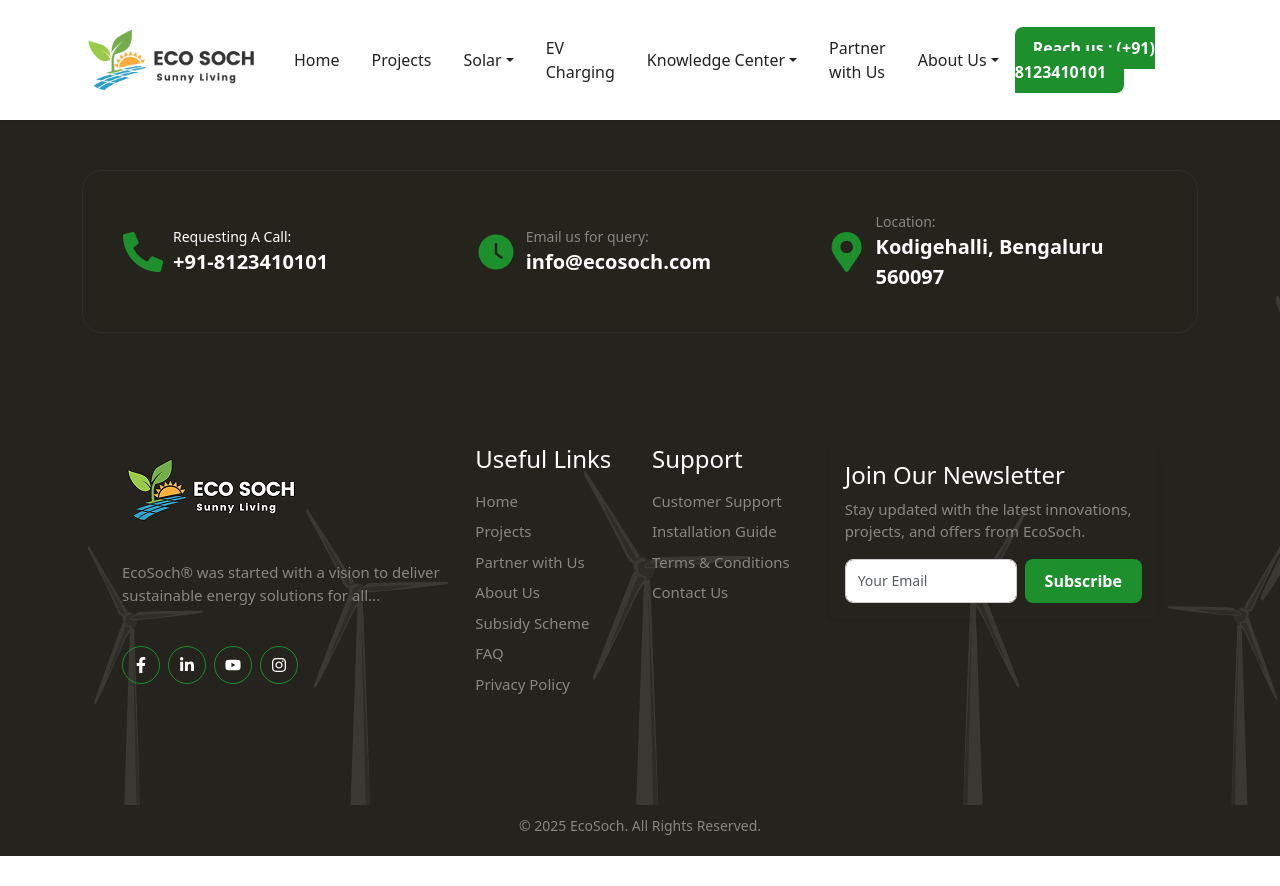
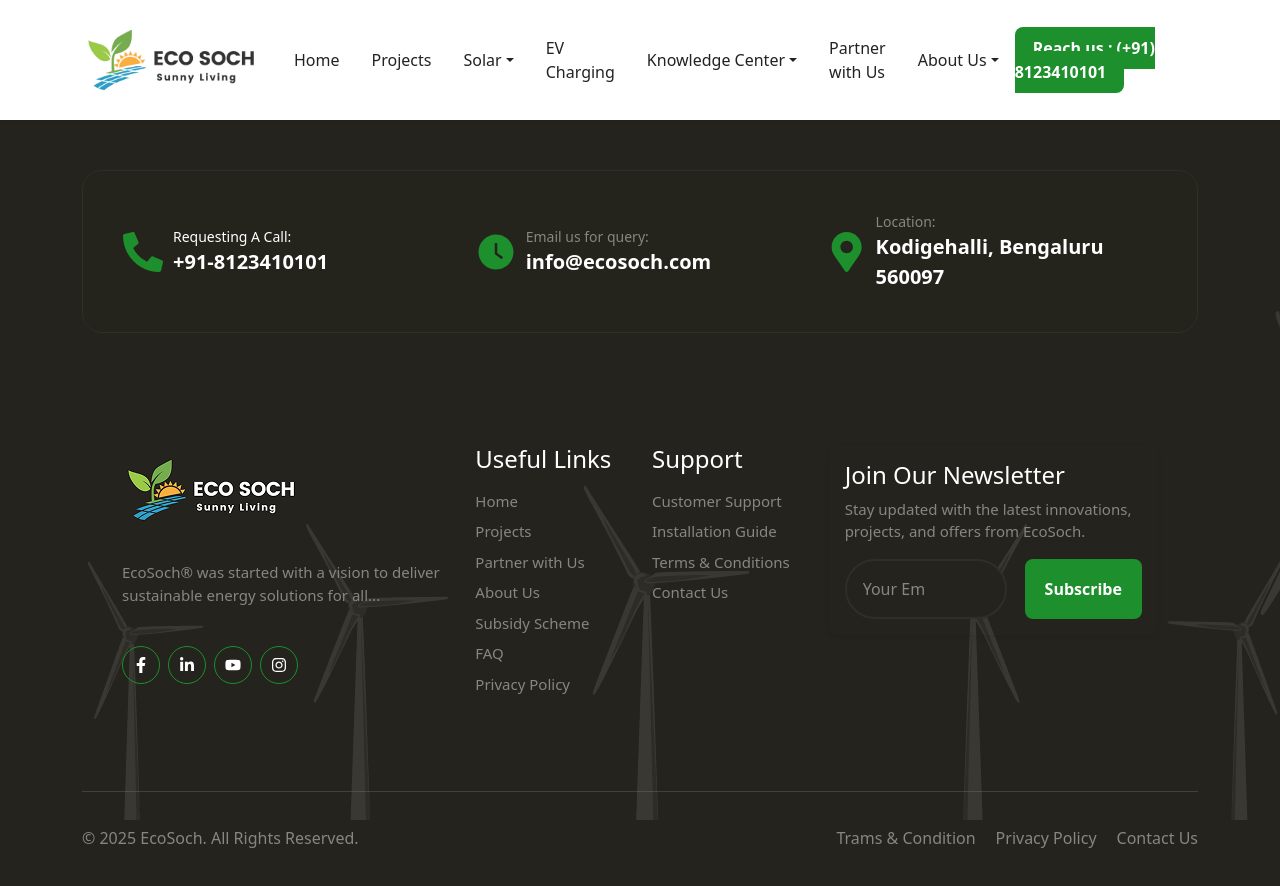
Before and after one commit to RWn-Girish/Solar-project, a React (Vite) app: page / in a window 1280 px wide. Before the commit the page ends 856 px from the top, so only its background shows below. Built offline with nearby package versions, Linux system fonts and the light colour scheme.

Commit message:
update footer

```diff
--- a/src/Components/Common_Comp/Footer/Footer.css
+++ b/src/Components/Common_Comp/Footer/Footer.css
@@ -2,11 +2,12 @@
   --primary-color: #1d8f2c;
   --secondary-color: #24231d;
   --paragraph-color: #878680;
+  --white-color : #ffffff;
 }
 
 .footer {
   background: var(--secondary-color);
-  color: #fff;
+  color : var(--white-color);
   padding: 40px 0 20px 0;
 }
 
@@ -29,7 +30,7 @@
 }
 
 .footer .footer-title {
-  color: #fff;
+  color : var(--white-color);
   font-weight: 700;
 }
 
@@ -54,7 +55,7 @@
 
 .footer-social-icons {
   border: 1px solid #1D8F2C;
-  color: #fff;
+  color : var(--white-color);
   cursor: pointer;
   padding: 10px;
   border-radius: 999px;
@@ -72,14 +73,14 @@
   border-radius: 30px 0 0 30px;
   border: none;
   background: #222;
-  color: #fff;
+  color : var(--white-color);
 }
 
 .footer .footer-newsletter button {
   border-radius: 0 30px 30px 0;
   background: var(--primary-color);
   border: none;
-  color: #fff;
+  color : var(--white-color);
 }
 
 .footer .footer-bottom {
@@ -99,12 +100,21 @@
   color: var(--paragraph-color);
 }
 
+
+.footer-input::placeholder{
+  color: var(--paragraph-color);
+}
+
 .footer-input {
-  border-radius: 8px;
-  border: 1px solid #ccc;
-  padding: 10px 12px;
-  font-size: 14px;
-  flex: 1;
+  border-radius: 999px;
+  padding: 16px 80px 16px 16px;
+  margin-right: 10px;
+  background: #24231d !important;
+  border: 2px solid #2F2E28;
+  width: 100%;
+  color : var(--white-color);
+
+
 }
 
 .footer-btn {
@@ -121,12 +131,40 @@
   background-color: #0f6a1bd7;
 }
 
+.footer-ul-info {
+  display: flex;
+  align-items: center;
+  gap: 20px;
+  justify-content: flex-end;
+}
 
+.footer-ul-info li {
+  list-style: none;
+  color: var(--paragraph-color) !important;
+}
 
+.footer-ul-info li a {
+  color: var(--paragraph-color);
+  font-size: 16px;
+}
+
+.footer-ul-info ul li a {
+  text-decoration: none;
+}
+
+.footer-copyright-info::before {
+  content: "";
+  display: block;
+  width: 100%;
+  height: 1px;
+  background-color: #878680;
+  margin-bottom: 10px;
+  opacity: 0.3;
+}
 
 @media (max-width: 576px) {
 
-  .footer{
+  .footer {
     text-align: center;
   }
 
--- a/src/Components/Common_Comp/Footer/Footer.jsx
+++ b/src/Components/Common_Comp/Footer/Footer.jsx
@@ -3,7 +3,7 @@
 import { FaFacebookF, FaLinkedinIn, FaYoutube, FaInstagram, FaPhoneAlt, FaMapMarkerAlt } from "react-icons/fa";
 import { AiFillClockCircle } from "react-icons/ai";
 import './Footer.css';
-import FooterLogo from "../../../assets/images/Footer-logo.png";
+import FooterLogo from "../../../assets/images/Prestige (4) 1.png";
 
 const Footer = () => (
   <footer className="footer">
@@ -16,7 +16,7 @@
             <FaPhoneAlt className="footer-icon" />
             <div>
               <div style={{ fontSize: 14, color: "#fff" }}>Requesting A Call:</div>
-              <div style={{ fontWeight: 600, fontSize: 20  }}>+91-8123410101</div>
+              <div style={{ fontWeight: 600, fontSize: 20 }}>+91-8123410101</div>
             </div>
           </Col>
           <Col xs={12} md={4} className="d-flex align-items-center mb-4 mb-md-0">
@@ -38,7 +38,7 @@
 
       {/* Main Footer */}
       <div className="footer-bottom-info">
-        <Row style={{padding : "80px 40px"}}>
+        <Row style={{ padding: "80px 40px" }}>
 
           {/* Logo and Description */}
           <Col xs={12} md={4} className="mb-4 mb-md-0 d-flex flex-column gap-2">
@@ -111,11 +111,18 @@
       {/* Bottom Copyright */}
       <div className="footer-copyright-info">
         <Row>
-          <Col>
-            <div className="footer-bottom mt-4">
-              © {new Date().getFullYear()} EcoSoch. All Rights Reserved.
+          <div class="footer-bottom d-flex justify-content-between">
+            <div className="footer-copyright">
+              <p className="fs-6">© 2025 EcoSoch. All Rights Reserved.</p>
             </div>
-          </Col>
+            <div className="footer-bottom-navlist ">
+              <ul class="footer-ul-info">
+                <li><a href="#" className="text-decoration-none ">Trams &amp; Condition</a></li>
+                <li><a href="#" className="text-decoration-none ">Privacy Policy</a></li>
+                <li><a href="#" className="text-decoration-none ">Contact Us</a></li>
+              </ul>
+            </div>
+          </div>
         </Row>
       </div>
 
--- a/src/Components/FAQ_Page/FAQs_Accordion/FAQsAccordion.css
+++ b/src/Components/FAQ_Page/FAQs_Accordion/FAQsAccordion.css
@@ -1,12 +1,31 @@
+:root {
+  --bg-color: #f8f7f0;
+  --primary-color: #1d8f2c;
+  --secondary-color: #24231d;
+  --paragraph-color: #878680;
+}
+
 .accordion-item {
   border-radius: 19px;
   padding: 8px;
   overflow: hidden;
   margin-bottom: 15px;
   box-shadow: 0 4px 12px rgba(0, 0, 0, 0.1);
+  background-color: var(--bg-color);
 }
 
-.accordion-header h3{
+.accordion-button {
+  background-color: var(--bg-color);
+
+}
+
+.accordion-header h3 {
   font-size: 20px !important;
   font-weight: 700;
 }
+
+.accordion-button:not(.collapsed) {
+  color: var(--primary-color) !important;
+  background-color: var(--bg-color) !important;
+  box-shadow: var(--bg-color) !important;
+}
```
Also changed, not shown: src/assets/images/Prestige (4) 1.png (renamed from src/assets/images/Footer-logo.png).
